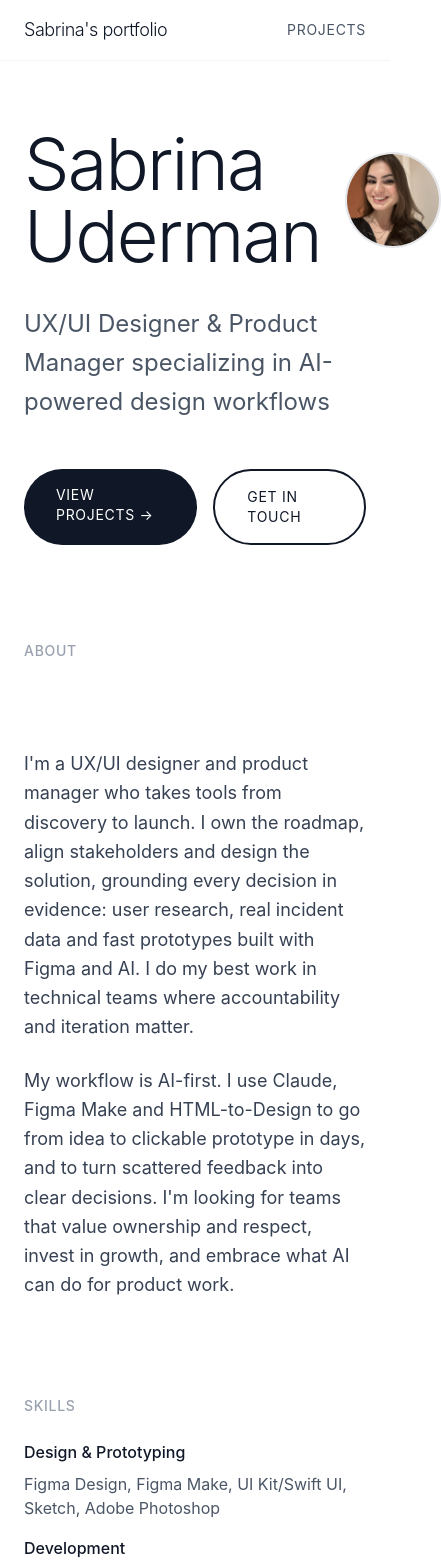
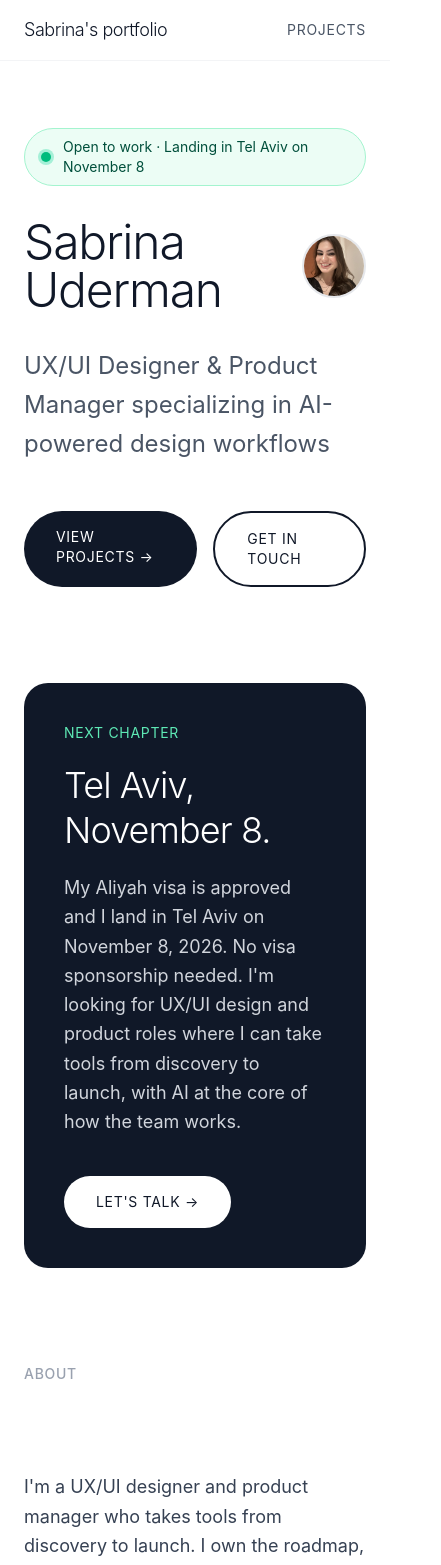
Before and after one commit to sabrinauderman/portfolio, a React (Vite) app: page / in a window 390 px wide. Shown: the top 1565 px of the page, 441 px wide, since content can reach past the window. Built offline with nearby package versions, Linux system fonts and the light colour scheme.

Commit message:
Add Tel Aviv availability, strategic About copy, mobile hero fix
Co-Authored-By: Claude Opus 5.5 <noreply@anthropic.com>
Claude-Session: https://claude.ai/code/session_01JyPkCVaD7Y1XA743XSCwrJ

```diff
--- a/src/app/pages/HomePage.tsx
+++ b/src/app/pages/HomePage.tsx
@@ -28,12 +28,24 @@ export function HomePage() {
       {/* Hero Section */}
       <section className="max-w-6xl mx-auto px-6 pt-32 pb-24">
         <div className="space-y-8">
+          {/* Availability */}
+          <a
+            href="#next-chapter"
+            className="inline-flex items-center gap-3 rounded-full border border-emerald-200 bg-emerald-50 px-4 py-2 text-sm text-emerald-900 hover:bg-emerald-100 transition-colors"
+          >
+            <span className="relative flex h-2.5 w-2.5">
+              <span className="absolute inline-flex h-full w-full animate-ping rounded-full bg-emerald-400 opacity-75" />
+              <span className="relative inline-flex h-2.5 w-2.5 rounded-full bg-emerald-500" />
+            </span>
+            Open to work · Landing in Tel Aviv on November 8
+          </a>
+
           {/* Name with Profile Photo */}
           <div className="flex items-center gap-6">
-            <h1 className="text-7xl font-light tracking-tight text-gray-900">
+            <h1 className="text-5xl md:text-7xl font-light tracking-tight text-gray-900">
               Sabrina Uderman
             </h1>
-            <div className="w-24 h-24 rounded-full overflow-hidden border-2 border-gray-200 flex-shrink-0">
+            <div className="w-16 h-16 md:w-24 md:h-24 rounded-full overflow-hidden border-2 border-gray-200 flex-shrink-0">
               <ImageWithFallback
                 src={profilePhoto}
                 alt="Sabrina Uderman"
@@ -63,6 +75,37 @@ export function HomePage() {
         </div>
       </section>
 
+      {/* Next Chapter */}
+      <section
+        id="next-chapter"
+        className="max-w-6xl mx-auto px-6 pb-24 scroll-mt-24"
+      >
+        <div className="rounded-3xl bg-gray-900 text-white p-10 md:p-14 grid md:grid-cols-[2fr,1fr] gap-10 items-end">
+          <div className="space-y-5">
+            <p className="text-sm uppercase tracking-wider text-emerald-300">
+              Next chapter
+            </p>
+            <h2 className="text-4xl md:text-5xl font-light tracking-tight leading-tight">
+              Tel Aviv, November 8.
+            </h2>
+            <p className="text-lg text-gray-300 leading-relaxed max-w-2xl">
+              My Aliyah visa is approved and I land in Tel Aviv on November 8,
+              2026. No visa sponsorship needed. I&apos;m looking for UX/UI
+              design and product roles where I can take tools from discovery to
+              launch, with AI at the core of how the team works.
+            </p>
+          </div>
+          <div className="flex md:justify-end">
+            <a
+              href="#contact"
+              className="inline-block bg-white text-gray-900 px-8 py-4 rounded-full hover:bg-gray-100 transition-colors text-sm uppercase tracking-wider"
+            >
+              Let&apos;s talk →
+            </a>
+          </div>
+        </div>
+      </section>
+
       {/* About Section */}
       <section className="max-w-6xl mx-auto px-6 pb-24">
         <div className="grid md:grid-cols-[1fr,2fr] gap-16">
@@ -75,17 +118,18 @@ export function HomePage() {
             <p className="text-lg text-gray-700 leading-relaxed">
               I&apos;m a UX/UI designer and product manager who takes tools
               from discovery to launch. I own the roadmap, align stakeholders
-              and design the solution, grounding every decision in evidence:
-              user research, real incident data and fast prototypes built with
-              Figma and AI. I do my best work in technical teams
-              where accountability and iteration matter.
+              and design the solution, grounding every decision in evidence
+              rather than opinion. I do my best work in technical teams where
+              accountability and iteration matter.
             </p>
             <p className="text-lg text-gray-700 leading-relaxed">
-              My workflow is AI-first. I use Claude, Figma Make and
-              HTML-to-Design to go from idea to clickable prototype in days, and
-              to turn scattered feedback into clear decisions. I&apos;m looking
-              for teams that value ownership and respect, invest in
-              growth, and embrace what AI can do for product work.
+              I start with the problem, not the tool. I map it end to end,
+              from research and real incidents to every edge case of the flow,
+              and design the solution in Figma. Then I use AI to move faster:
+              synthesizing feedback, prototyping in code and automating the
+              repetitive parts, so my time goes into the decisions that matter.
+              I&apos;m looking for teams that value ownership and respect, invest
+              in growth, and embrace what AI can do for product work.
             </p>
           </div>
         </div>
```
